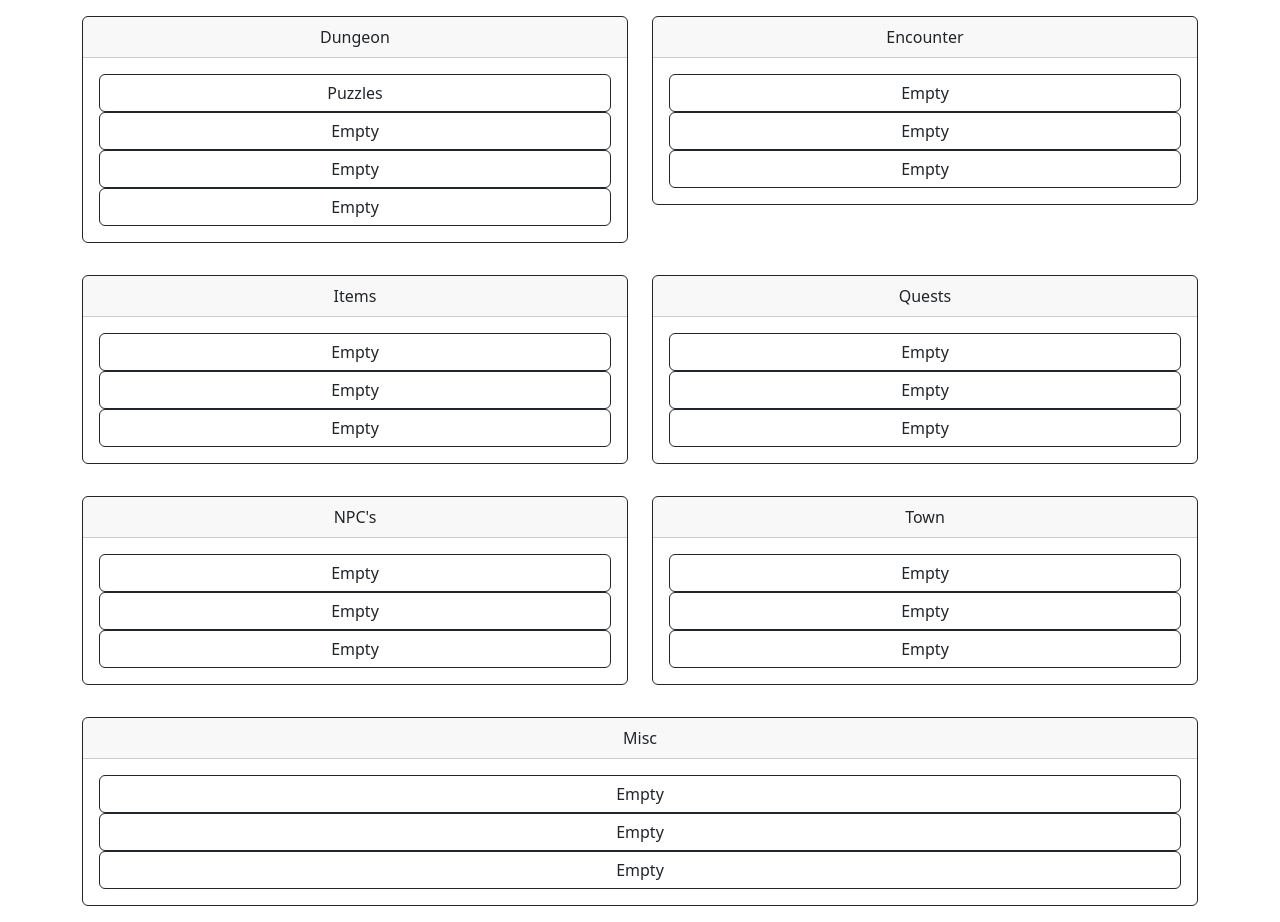
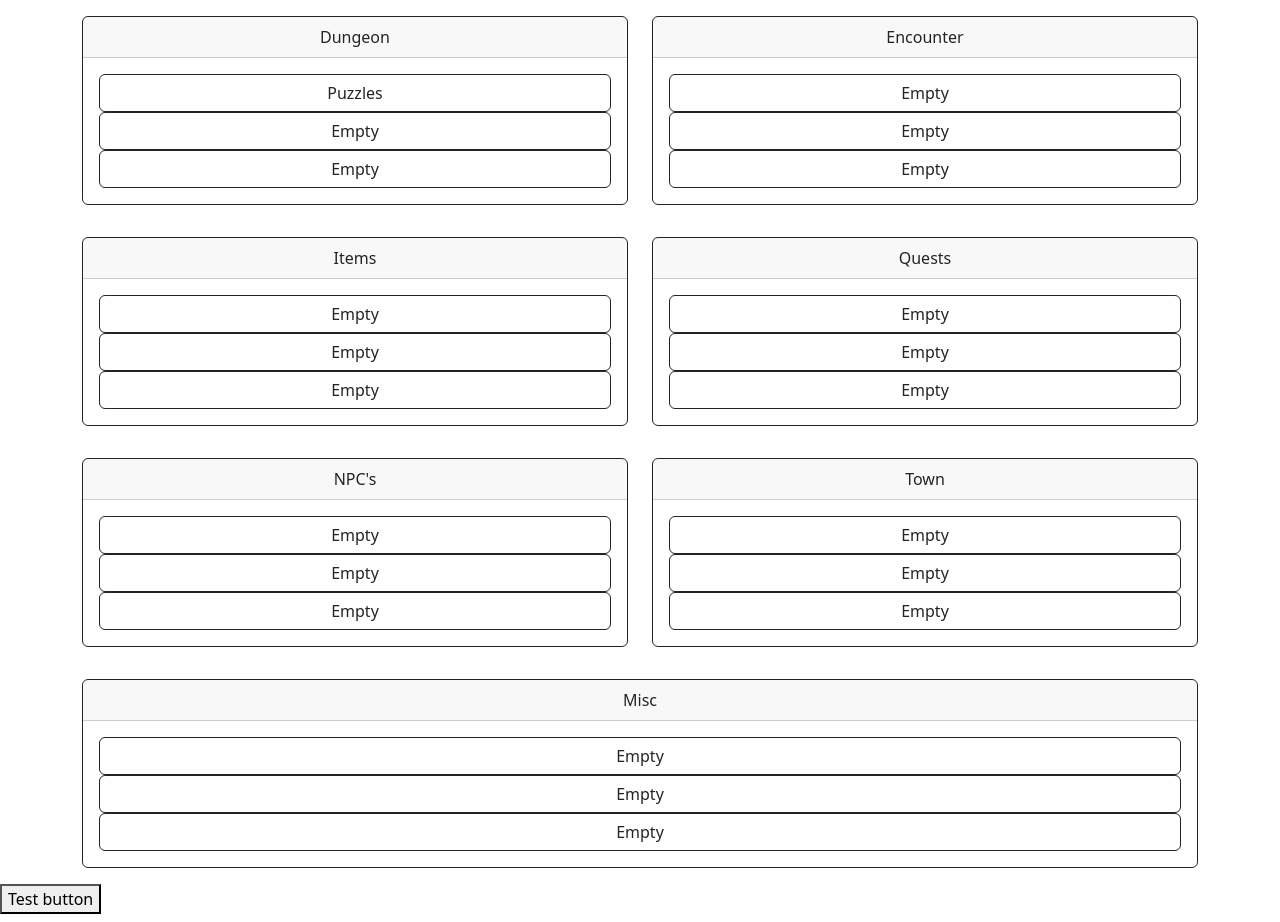
Before and after one commit to EonViljoen/Dnd-Generator-PythonFlask, a Flask app: page / in a window 1280 px wide. Run offline with Flask 3, Linux system fonts and the light colour scheme; parts of the project's set-up code (start-up, migrations or seed data) failed here and were passed over.

Commit message:
Started on peices for dynamic button generation

```diff
--- /dev/null
+++ b/static/scripts/generatebutton.js
@@ -0,0 +1,8 @@
+const button = document.createElement('button');
+button.innerText = 'Test button';
+
+button.addEventListener('click', () => {
+    alert('cool test bro');
+})
+
+document.body.appendChild(button);
--- a/static/scripts/toasts.js
+++ b/static/scripts/toasts.js
@@ -15,8 +15,3 @@ if (toastTrigger) {
             toastBootstrap.show();
   })
 }
-function test(){
-  if (toastResponse !== null) {
-
-  }
-}
--- a/templates/index.html
+++ b/templates/index.html
@@ -22,7 +22,7 @@
                             <button type="button" class="btn btn-outline-dark" id="puzzleTest">Puzzles</button>
                             <button type="button" class="btn btn-outline-dark">Empty</button>
                             <button type="button" class="btn btn-outline-dark">Empty</button>
-                            <button type="button" class="btn btn-outline-dark">Empty</button>
+                            <script src="{{url_for('static', filename='scripts/generatebutton.js')}}"></script>
                           </ul>
                     </div>
                 </div>
@@ -135,5 +135,6 @@
 
 	<script src="https://cdn.jsdelivr.net/npm/bootstrap@5.3.2/dist/js/bootstrap.bundle.min.js" integrity="sha384-C6RzsynM9kWDrMNeT87bh95OGNyZPhcTNXj1NW7RuBCsyN/o0jlpcV8Qyq46cDfL" crossorigin="anonymous"></script>
     <script src="{{url_for('static', filename='scripts/toasts.js')}}"></script>
+
   </body>
 </html>
```
